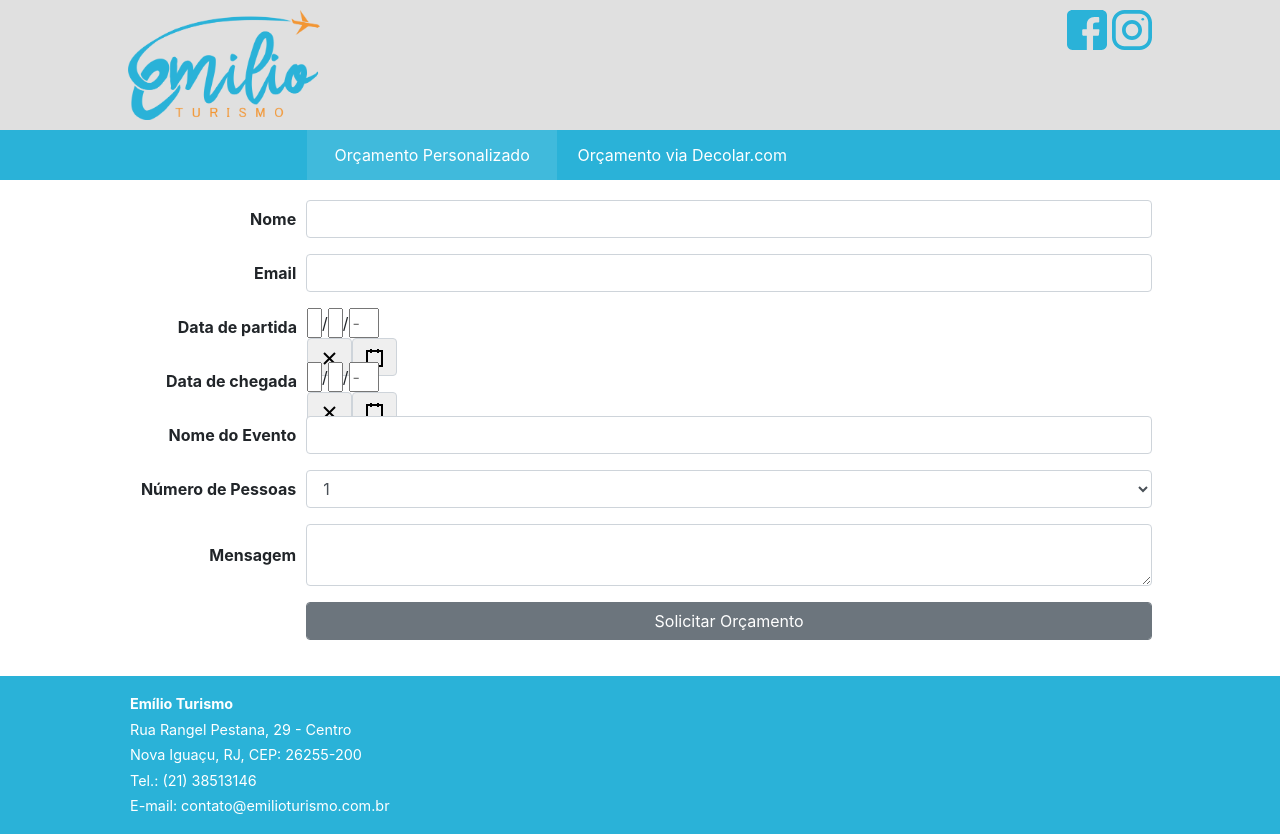
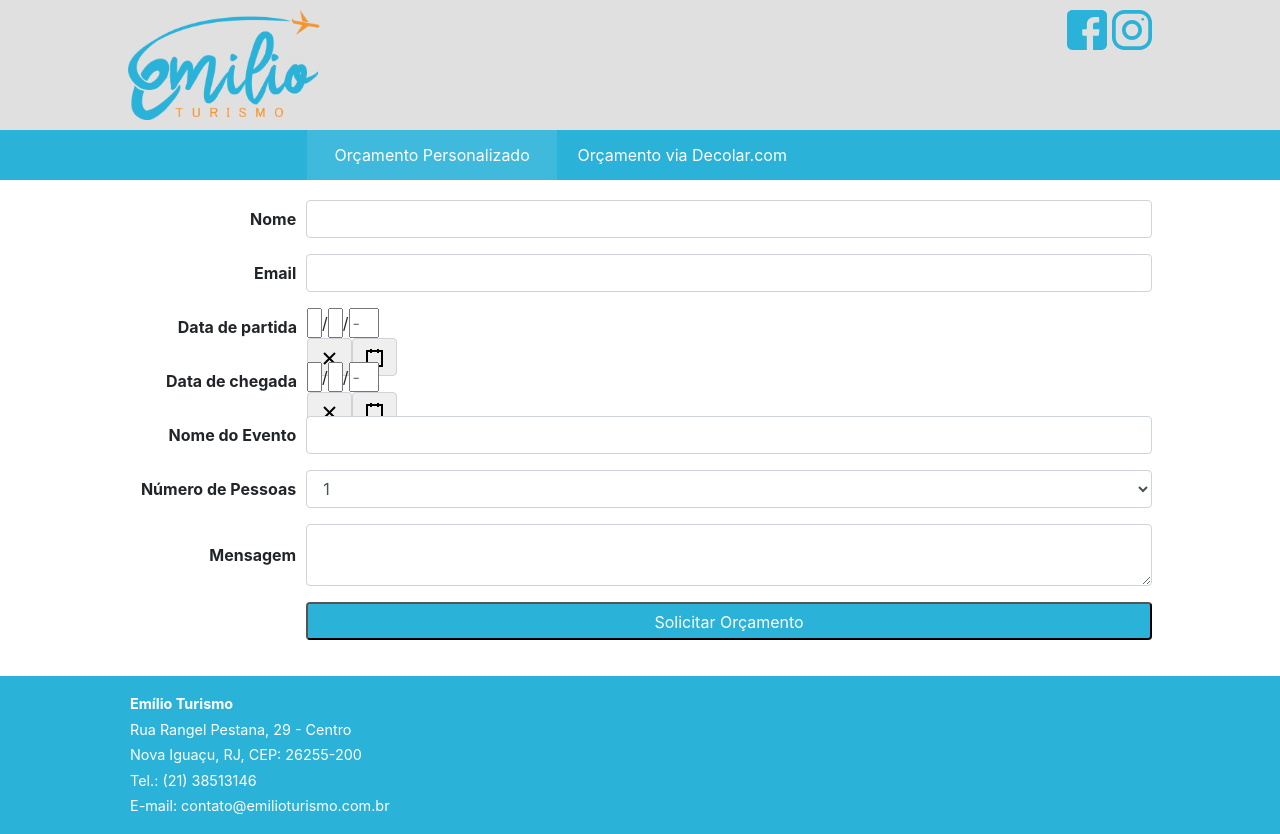
Before and after one commit to reinaldosmoraes/emilio-turismo-form, a React (Create React App) app: page / in a window 1280 px wide. Built offline with nearby package versions, Linux system fonts and the light colour scheme.

Commit message:
CSS do botão no form

```diff
--- a/src/App.css
+++ b/src/App.css
@@ -120,8 +120,16 @@
 }
 
 .submit-button {
-  display: flex;
-  flex: 1;
+  background-color: #2AB2D8;
+  display: block;
+  width: 100%;
+  height: calc(2.25rem + 2px);
+  padding: .375rem .75rem;
+  font-size: 1rem;
+  line-height: 1.5;
+  color: white;
+  background-clip: padding-box;
+  border-radius: .25rem;
 }
 .teste {
   display: flex;
--- a/src/components/Content.js
+++ b/src/components/Content.js
@@ -1,5 +1,5 @@
 import React, { Component } from 'react';
-import { Form, FormGroup, Input, Label, Button } from 'reactstrap';
+import { Form, FormGroup, Input, Label } from 'reactstrap';
 import axios from 'axios';
 import DatePicker from 'react-date-picker';
 
@@ -115,7 +115,7 @@ class Content extends Component {
 
 				<FormGroup className="form-group-container">
 					<Label className="label-container"></Label>
-					<Button className="form-control">Solicitar Orçamento</Button>
+					<button className="submit-button">Solicitar Orçamento</button>
 				</FormGroup>
 
 			</Form>
```
